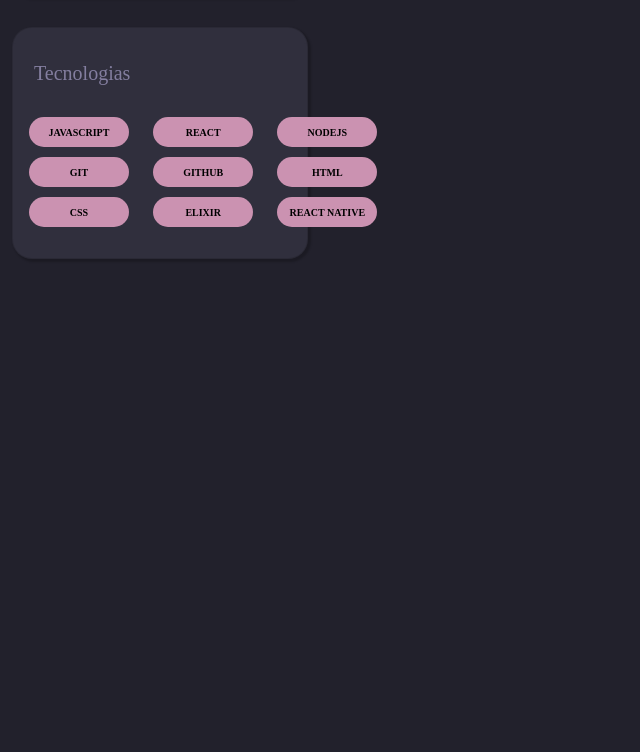
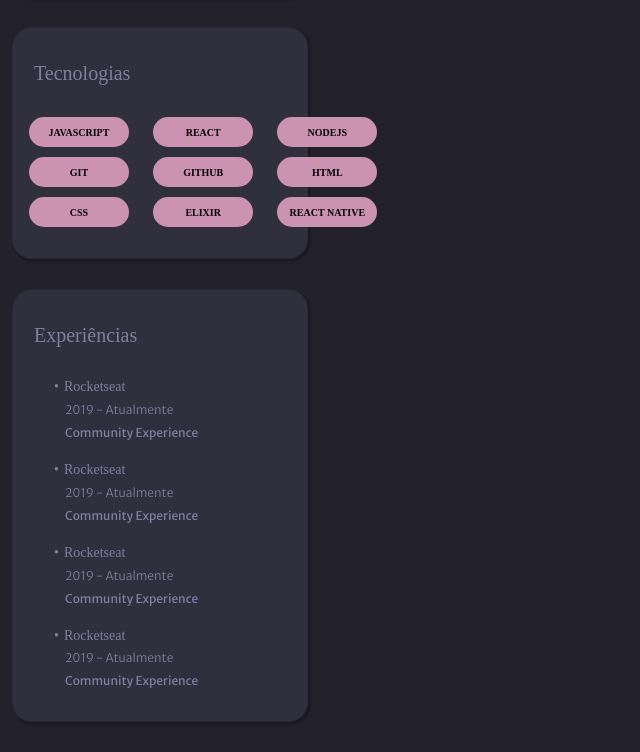
Before and after one commit to alvesnelio/desafio-rocket-seat-portifolio-bootstrap, a plain HTML site: page index.html in a window 1280 px wide. Shown: the part 716-1468 px from the top of the page, without its empty margins (0-640 px from the left). Before the commit the page ends 1005 px from the top, so only its background shows below. Drawn offline with Linux system fonts and the light colour scheme; a web font is replaced by a local one.

Commit message:
feat(Desafio RocketSeat): :sparkles: Bloco de experiências
Desenvolvimento front-end do bloco de experiência do desafio rockeat-seat

#8

```diff
--- a/css/index.css
+++ b/css/index.css
@@ -70,34 +70,34 @@
 }
 
 /* ############### Perfil ############### */
-.col-perfil h3{
+.card-perfil h3{
 	font-family: var(--font-bold);
 	font-size: 23px;
 }
 
-.col-perfil h5{
+.card-perfil h5{
 	font-family: var(--font-light);
 	font-size: 13px;
 }
 
 /* ############### Links ############### */
-.col-links .list-group{
+.card-links .list-group{
 	background-color: transparent;
 }
 
-.col-links .list-group-item{
+.card-links .list-group-item{
 	border: none;
 	background-color: transparent;
 	font-family: var(--font-light);
 	font-size: 13px;
 }
 
-.col-links .list-group-item a{
+.card-links .list-group-item a{
 	color: var(--text-color);
 	text-decoration: none;
 }
 
-.col-links .list-group-item .icon{
+.card-links .list-group-item .icon{
 	font-size: 20px;
 	margin-right: 10px;
 	margin-right: 15px;
@@ -106,11 +106,11 @@
 }
 
 /* ############### Tecnologias ############### */
-.col-tecnologias .col-badges{
+.card-tecnologias .col-badges{
 	width: 380px;
     margin: auto;
 }
-.col-tecnologias .col-badge{
+.card-tecnologias .col-badge{
 	width: 100px;
     height: 30px;
     color: black;
@@ -126,11 +126,56 @@
     justify-content: center;
 }
 
-.col-tecnologias .col-badge:nth-child(+3n-1){
+.card-tecnologias .col-badge:nth-child(+3n-1){
 	margin-left: 20px;
 	margin-right: 20px;
 }
 
-.col-tecnologias .col-badge:nth-child(-n+6){
+.card-tecnologias .col-badge:nth-child(-n+6){
 	margin-bottom: 10px;
 }
+
+/* ############### Experiencias ############### */
+.col-experiencias{
+	width: 100%;
+	float: left;
+}
+
+.col-experiencias .experiencias{
+	padding-left: 20px;
+	margin-top: 20px;
+}
+
+.col-experiencias .experiencias:nth-child(1){
+	margin-top: 0px;
+}
+
+.col-experiencias .experiencias h5{
+	font-size: 14px;
+	font-family: var(--font-bold);
+	margin-bottom: 0px;
+}
+
+.col-experiencias .experiencias h5::before{
+	content: '•';
+    padding-left: 5px;
+    padding-right: 5px;
+}
+
+.col-experiencias .experiencias p{
+	padding-left: 16px;
+}
+
+.col-experiencias .experiencias p:nth-child(2){
+	font-size: 12px;
+	display: block;
+	font-family: var(--font-light);
+	margin: 5px 0px 0px 0px;
+}
+
+.col-experiencias .experiencias p:nth-child(3){
+	font-size: 12px;
+	display: block;
+	font-family: var(--font-regular);
+	margin: 5px 0px 0px 0px;
+}
--- a/index.html
+++ b/index.html
@@ -16,7 +16,7 @@
           <!-- Bloco esquerdo, perfil, skills, informações e redes sociais -->
           <div class="col-3">
             <!-- Card do Perfils -->
-            <div class="card col-perfil">
+            <div class="card card-perfil">
               <div class="card-header">
                 <img src="./assets/perfil.jpeg" class="img-thumbnail mx-auto d-block rounded-circle" height="128" width="128" alt="Foto de perfil do Luffy">
               </div>
@@ -27,7 +27,7 @@
             </div>
 
             <!-- Card de links -->
-            <div class="card col-links">
+            <div class="card card-links">
               <div class="card-body">
                 <ul class="list-group">
                   <li class="list-group-item" aria-current="true">
@@ -102,7 +102,7 @@
             </div>
 
             <!-- Tecnologias -->
-            <div class="card col-tecnologias">
+            <div class="card card-tecnologias">
               <div class="card-header">
                 <h4 class="vinheta-text">
                   Tecnologias
@@ -140,6 +140,42 @@
                 </div>
               </div>
             </div>
+
+            <!-- Experiências -->
+            <div class="card card-experiencias">
+              <div class="card-header">
+                <h4 class="vinheta-text">
+                  Experiências
+                </h4>
+              </div>
+              <div class="card-body">
+                <div class="col-experiencias">
+                  <div class="experiencias">
+                    <h5>Rocketseat</h5>
+                    <p>2019 - Atualmente</p>
+                    <p>Community Experience</p>
+                  </div>
+
+                  <div class="experiencias">
+                    <h5>Rocketseat</h5>
+                    <p>2019 - Atualmente</p>
+                    <p>Community Experience</p>
+                  </div>
+
+                  <div class="experiencias">
+                    <h5>Rocketseat</h5>
+                    <p>2019 - Atualmente</p>
+                    <p>Community Experience</p>
+                  </div>
+
+                  <div class="experiencias">
+                    <h5>Rocketseat</h5>
+                    <p>2019 - Atualmente</p>
+                    <p>Community Experience</p>
+                  </div>
+                </div>
+              </div>
+            </div>
           </div>
 
           <!-- Conteudo da pagina -->
```
